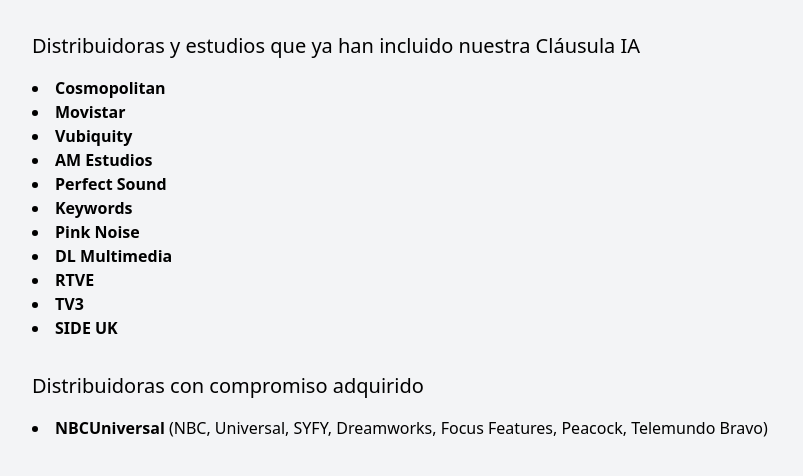
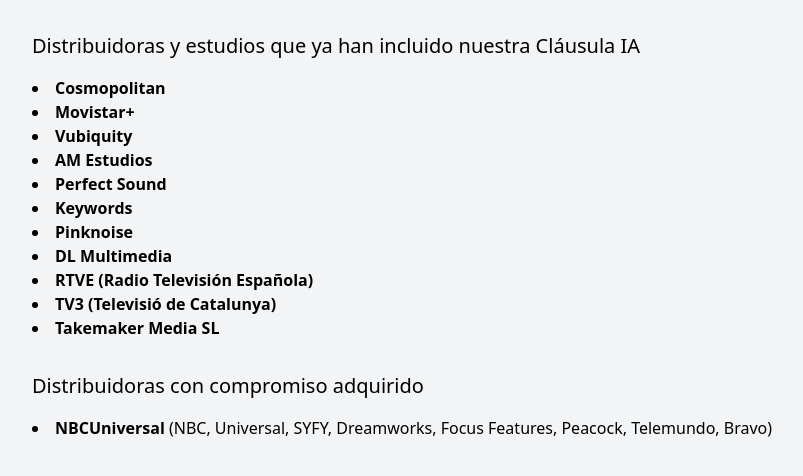
Before and after one commit to mutsuda/pasave.github.io, a Jekyll site: the page built from oklist.md, in a window 1280 px wide. Shown: the top 476 px of the page, without its empty margins (160-963 px from the left). Built offline with Jekyll 4.4.1, drawn with Linux system fonts in a browser that asks for light colours.

Commit message:
updated list

```diff
--- a/oklist.md
+++ b/oklist.md
@@ -7,21 +7,21 @@
 <div class="text-xl pb-4">Distribuidoras y estudios que ya han incluido nuestra Cláusula IA</div>
 <ul class="list-disc list-inside">
 	<li class="font-bold">Cosmopolitan</li>
-	<li class="font-bold">Movistar</li>
+	<li class="font-bold">Movistar+</li>
 	<li class="font-bold">Vubiquity</li>
 	<li class="font-bold">AM Estudios</li>
 	<li class="font-bold">Perfect Sound</li>
 	<li class="font-bold">Keywords</li>
-	<li class="font-bold">Pink Noise</li>
+	<li class="font-bold">Pinknoise</li>
 	<li class="font-bold">DL Multimedia</li>
-	<li class="font-bold">RTVE</li>
-	<li class="font-bold">TV3</li>
-	<li class="font-bold">SIDE UK</li>
+	<li class="font-bold">RTVE (Radio Televisión Española)</li>
+	<li class="font-bold">TV3 (Televisió de Catalunya)</li>
+	<li class="font-bold">Takemaker Media SL</li>
 </ul>
 
 
 
 <div class="text-xl pb-4 pt-8">Distribuidoras con compromiso adquirido</div>
 <ul class="list-disc list-inside">
-	<li><span class="font-bold">NBCUniversal</span> (NBC, Universal, SYFY, Dreamworks, Focus Features, Peacock, Telemundo Bravo)</li>
+	<li><span class="font-bold">NBCUniversal</span> (NBC, Universal, SYFY, Dreamworks, Focus Features, Peacock, Telemundo, Bravo)</li>
 </ul>
```
